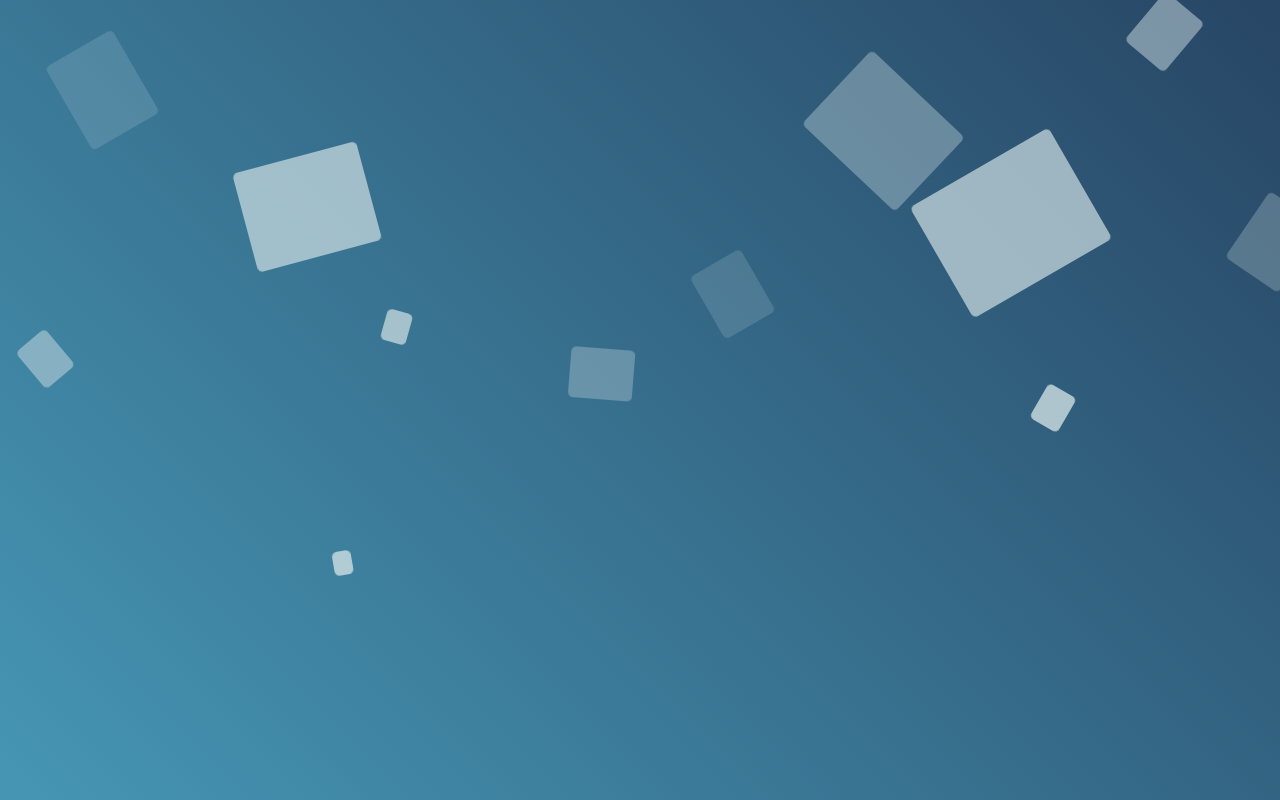
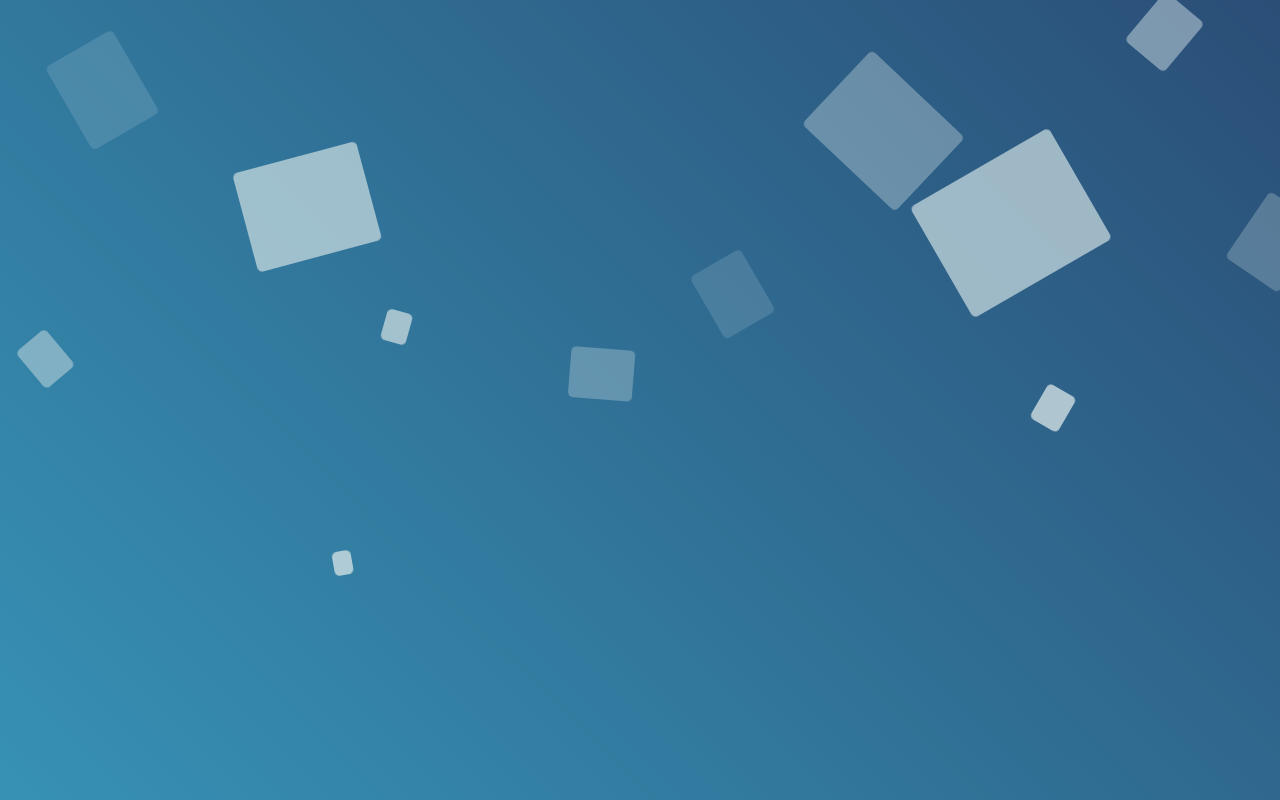
Before and after one commit to alizamir25/Simple-Background-Animation-2, a plain HTML site: page index.html in a window 1280 px wide. Shown: the top 800 px of the page. Drawn offline with Linux system fonts and the light colour scheme.

Commit message:
Patch
Color change

```diff
--- a/style.css
+++ b/style.css
@@ -6,7 +6,7 @@
 body{
     height: 100vh;
     width: 100%;
-    background-image: linear-gradient( 45deg,  rgba(26,33,64,1), #479ab8, rgba(26,33,64,1) );
+    background-image: linear-gradient( 45deg,  rgb(40, 48, 85), #3795b8, rgb(37, 47, 90) );
     background-size: 300% 300%;
     animation: color 12s ease-in-out infinite;
 }
```
